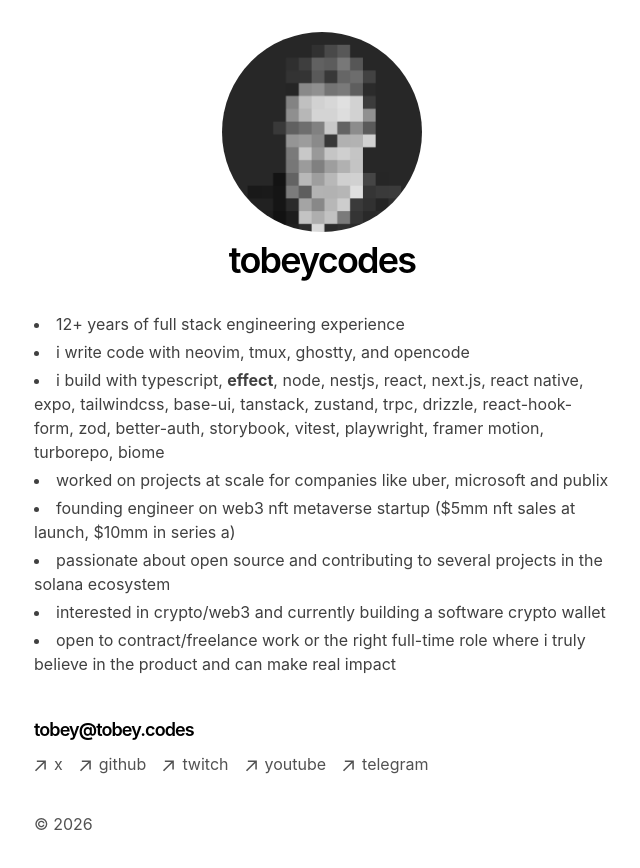
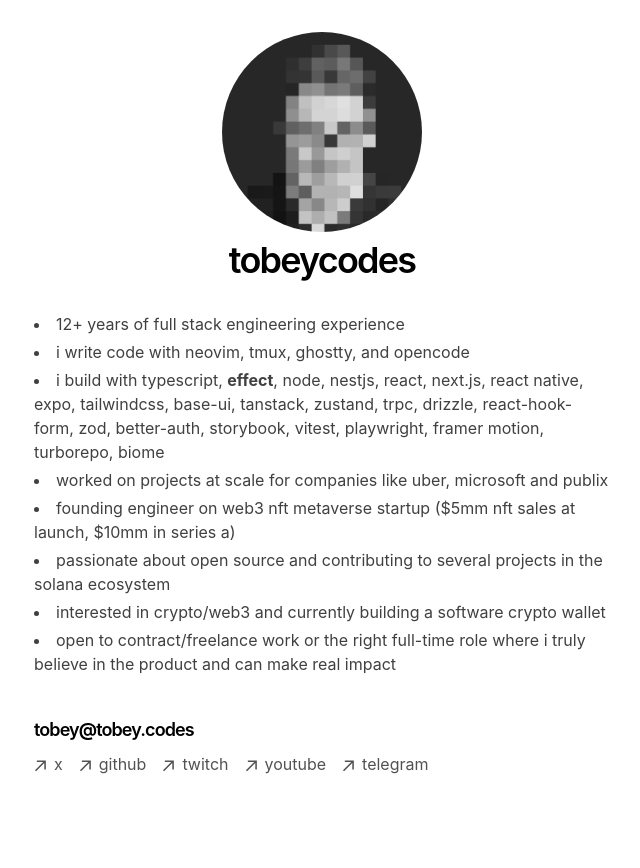
Before and after one commit to tobeycodes/tobey.codes, a Next.js app: page / in a window 1280 px wide. Shown: the top 868 px of the page, without its empty margins (318-958 px from the left). After the commit the page ends 844 px from the top, so only its background shows below. Built offline with nearby package versions, Linux system fonts and the light colour scheme.

Commit message:
chore: remove copyright

```diff
--- a/app/components/footer.tsx
+++ b/app/components/footer.tsx
@@ -79,9 +79,6 @@
           </a>
         </li>
       </ul>
-      <p className="mt-8 text-neutral-600 dark:text-neutral-300">
-        © {new Date().getFullYear()}
-      </p>
     </footer>
   );
 }
```
